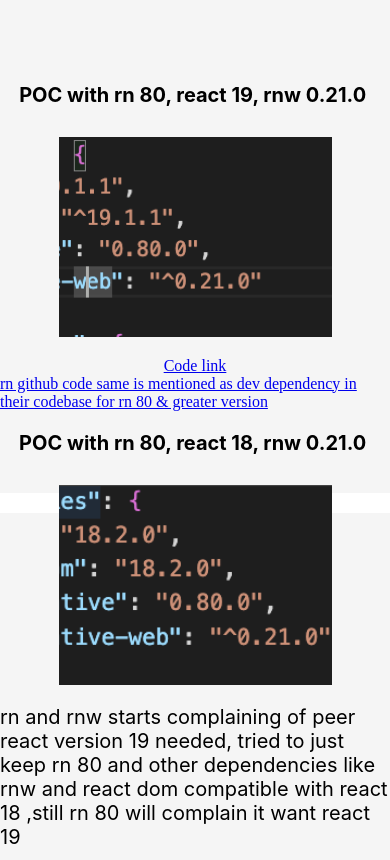
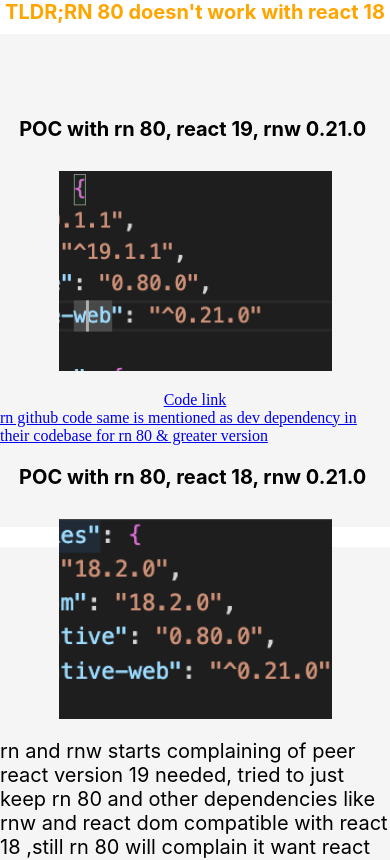
Before and after one commit to ankitt8/cross-platform-myapp, a React Native app: screen / in a window 390 px wide. Shown: the top 860 px of the page. Built offline with nearby package versions, Linux system fonts and the light colour scheme.

Commit message:
chore added tldr

```diff
--- a/App.tsx
+++ b/App.tsx
@@ -12,6 +12,7 @@
 
   return (
     <View>
+      <Text style={{ ...styles.textpoc, color: 'orange' }}>TLDR;RN 80 doesn't work with react 18</Text>
       <View style={styles.container}>
         <Text style={styles.textpoc}>POC with rn 80, react 19, rnw 0.21.0 </Text>
         <Image style={styles.image} source={require('./images/dependencies.png')} />
```
Also changed, not shown: 1 other file (tests, documents, lock files or other folders).
